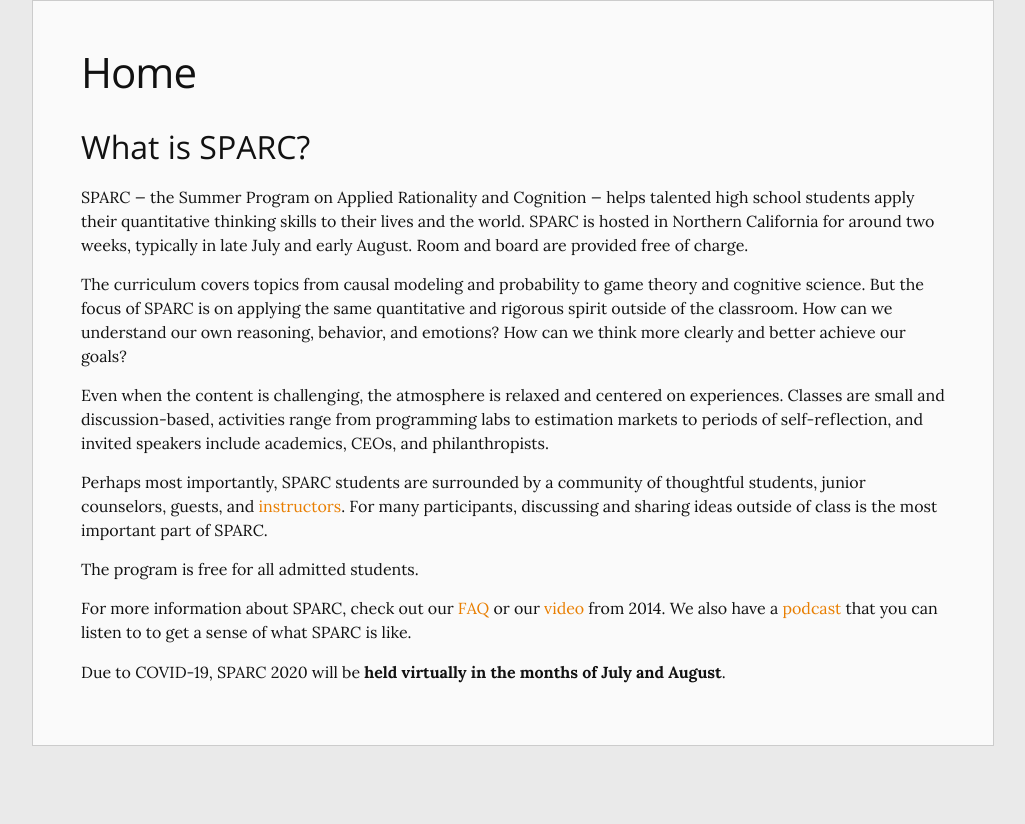
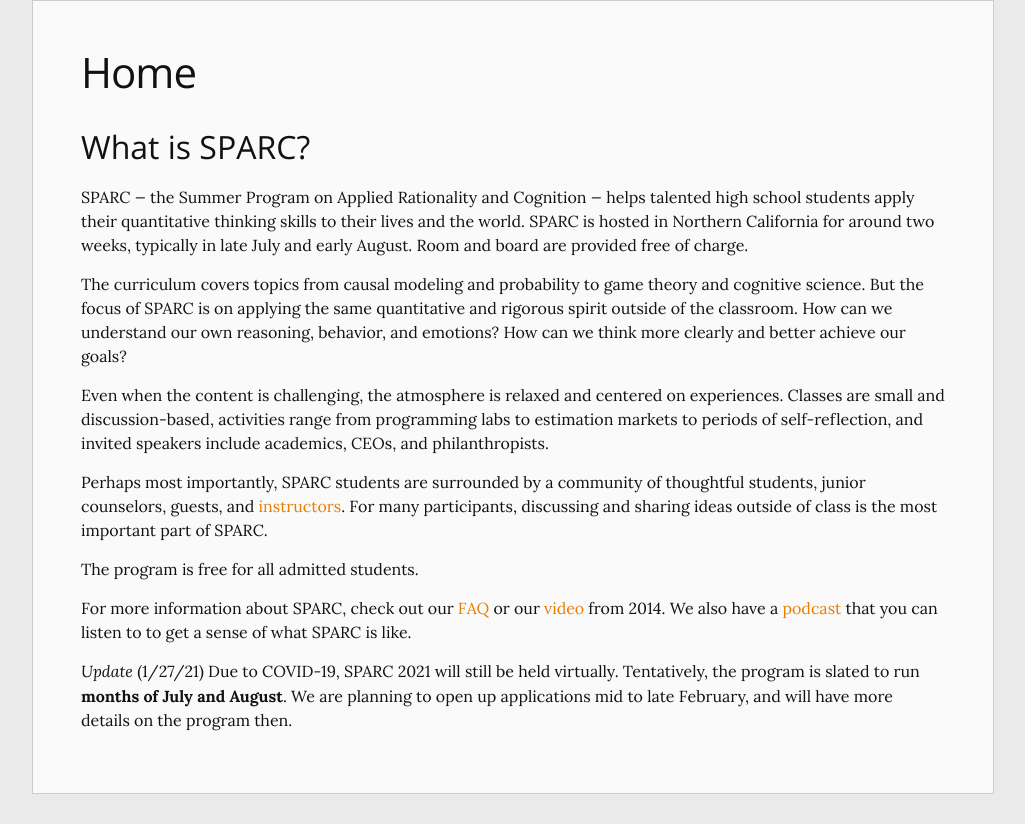
Before and after one commit to sparc-camp/sparc-camp.github.io, a Jekyll site: the page built from index.md, in a window 1280 px wide. Shown: the part 380-1204 px from the top of the page, without its empty margins (127-1152 px from the left). Built offline with Jekyll 4.4.1, drawn with Linux system fonts in a browser that asks for light colours; before the commit the page ends 1156 px from its top, so only the background shows below that.

Commit message:
Update SPARC website with 1/27 update on admissions

```diff
--- a/index.md
+++ b/index.md
@@ -8,4 +8,4 @@
 
 {% include_relative /content/whatissparc.md %}
 
-Due to COVID-19, SPARC 2020 will be **held virtually in the months of July and August**.
+*Update* (1/27/21) Due to COVID-19, SPARC 2021 will still be held virtually. Tentatively, the program is slated to run **months of July and August**. We are planning to open up applications mid to late February, and will have more details on the program then.
```
Also changed, not shown: content/apply.md (+3 -1 lines).
